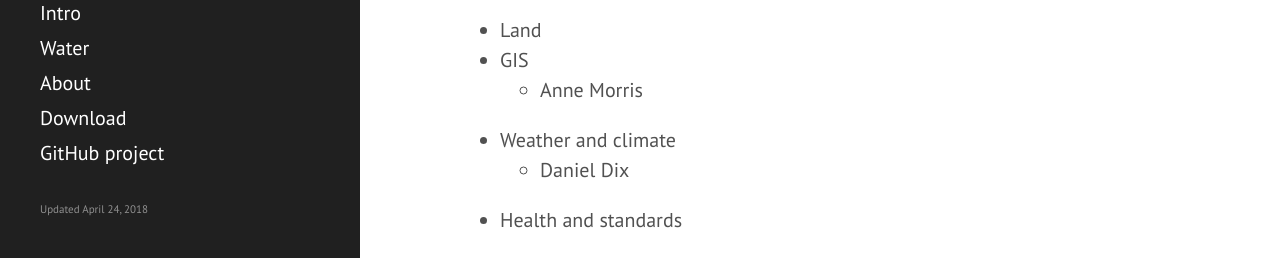
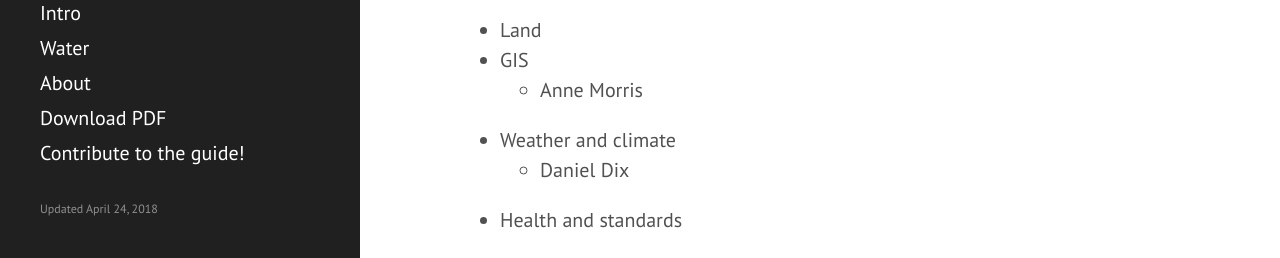
Before and after one commit to kmellick/Data-Guide, a Jekyll site: the page built from index.html, in a window 1280 px wide and 900 px high, scrolled down 489 px. Shown: the part 639-897 px from the top of the window. Built offline with Jekyll 4.4.1, drawn with Linux system fonts in a browser that asks for light colours; the list of posts is cut into pages by our own code.

Commit message:
Update sidebar.html

```diff
--- a/_includes/sidebar.html
+++ b/_includes/sidebar.html
@@ -26,11 +26,11 @@
         {% endif %}
       {% endfor %}
 
-      <a class="sidebar-nav-item" href="{{ site.github.repo }}/archive/v{{ site.version }}.zip">Download</a>
-      <a class="sidebar-nav-item" href="{{ site.github.repo }}">GitHub project</a>
+      <a class="sidebar-nav-item" href="{{ site.github.repo }}/archive/v{{ site.version }}.zip">Download PDF</a>
+      <a class="sidebar-nav-item" href="{{ site.github.repo }}">Contribute to the guide!</a>
 
     </nav>
 
-    <p><span style = "font-size: 11px;"> Updated {{ site.time | date: '%B %-d, %Y' }} </span></p>
+    <p><span style = "font-size: 12px;"> Updated {{ site.time | date: '%B %-d, %Y' }} </span></p>
   </div>
 </div>
```
